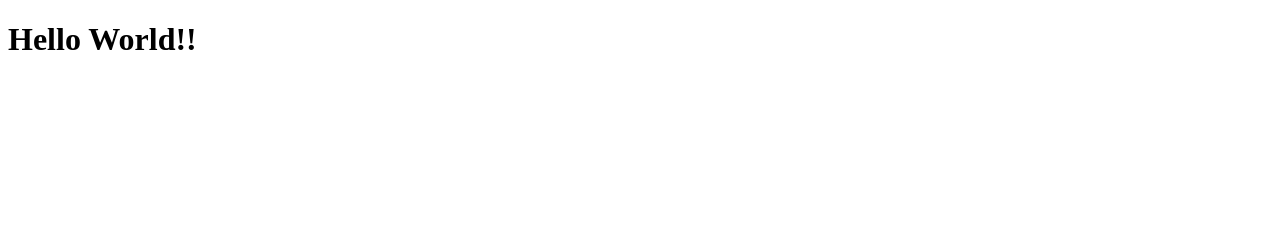
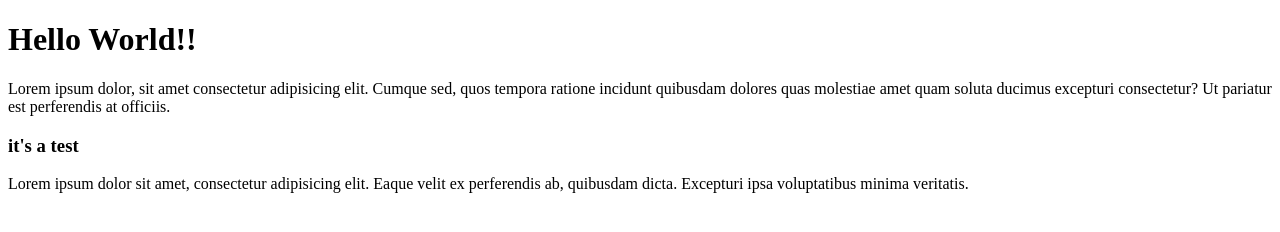
Before and after one commit to fatehayeasminsuma/c-c-Pratice, a plain HTML site: page 3d day/index.html in a window 1280 px wide. Drawn offline with Linux system fonts and the light colour scheme.

Commit message:
Demo html

```diff
--- a/3d day/index.html
+++ b/3d day/index.html
@@ -7,5 +7,14 @@
 </head>
 <body>
     <h1>Hello World!!</h1>
+    <p>
+        Lorem ipsum dolor, sit amet consectetur adipisicing elit. Cumque sed, quos tempora ratione incidunt quibusdam dolores quas molestiae amet quam soluta ducimus excepturi consectetur? Ut pariatur est perferendis at officiis.
+    </p>
+
+    <h3>it's a test</h3>
+
+    <p>
+        Lorem ipsum dolor sit amet, consectetur adipisicing elit. Eaque velit ex perferendis ab, quibusdam dicta. Excepturi ipsa voluptatibus minima veritatis.
+    </p>
 </body>
 </html>
```
